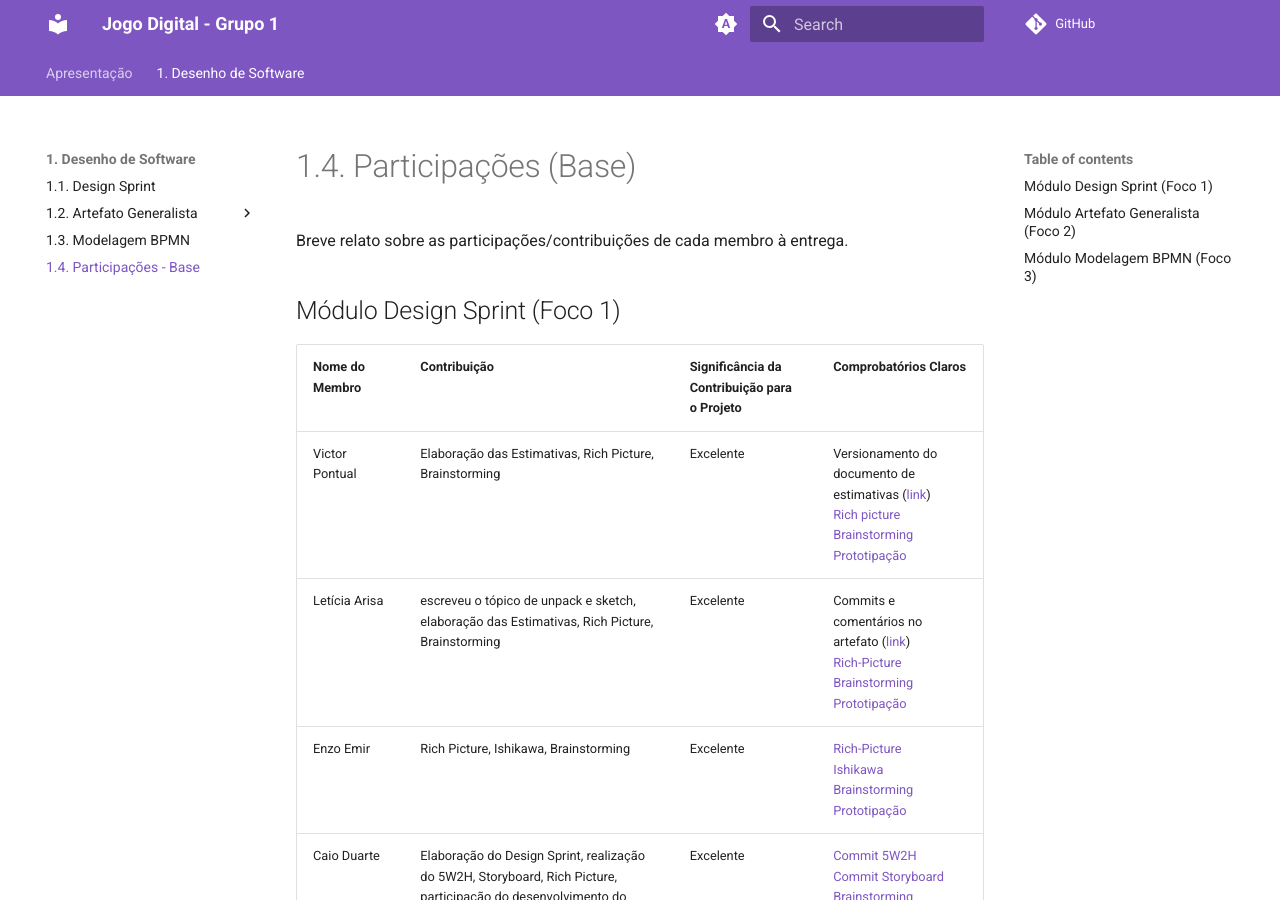
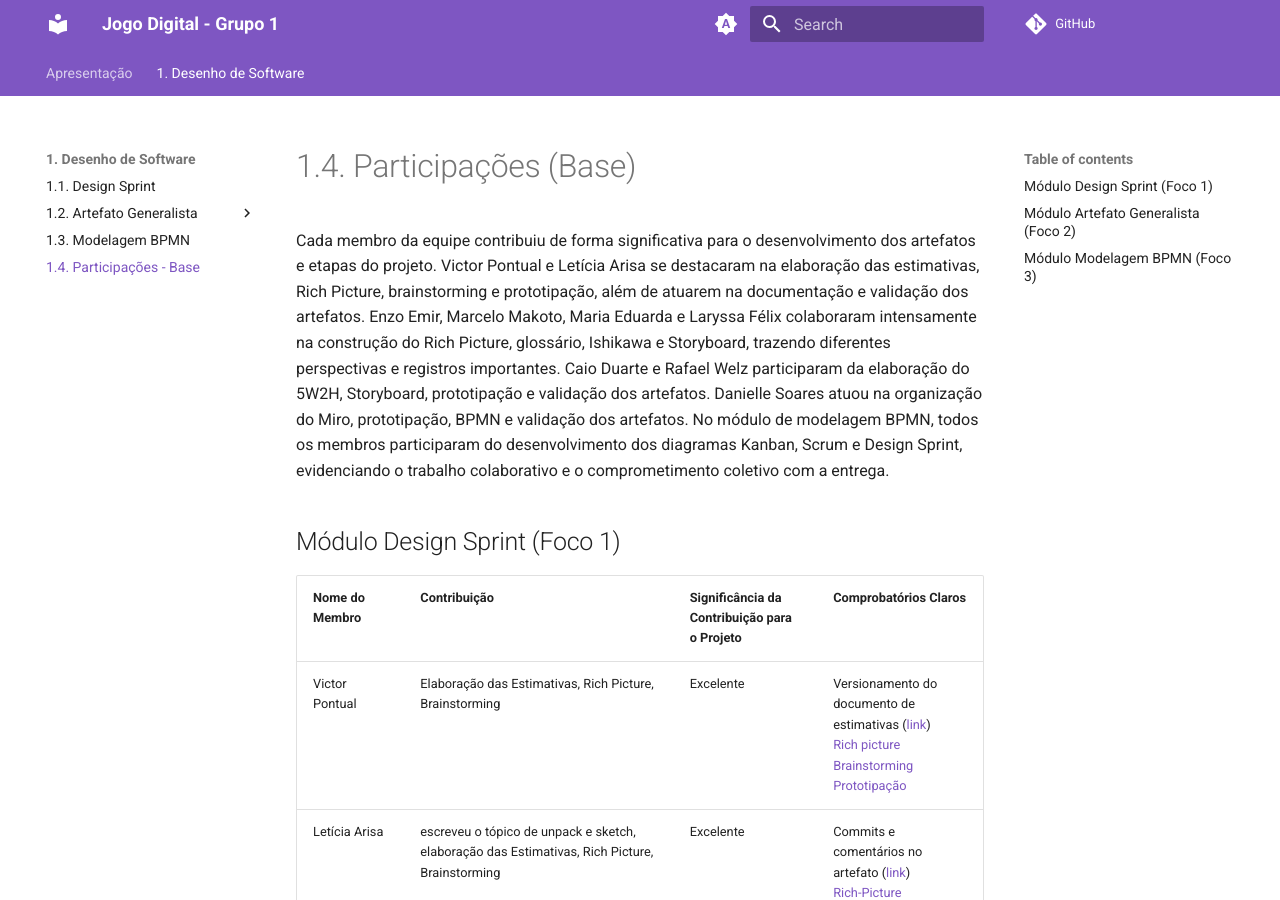
Before and after one commit to UnBArqDsw2025-2-Turma01/2025.2-T01-G1_JogoDigital_Entrega_01, an MkDocs documentation site: the page built from docs/Base/1.4.ParticipacoesBase.md, in a window 1280 px wide and 900 px high. Built offline with MkDocs 1.6.1 and Material for MkDocs 9.7.7, drawn with Linux system fonts in a browser that asks for light colours; comment, search, counter and statistics services are not loaded.

Commit message:
feat: breve relato de participações

```diff
--- a/docs/Base/1.4.ParticipacoesBase.md
+++ b/docs/Base/1.4.ParticipacoesBase.md
@@ -1,6 +1,6 @@
 # 1.4. Participações (Base)
 
-Breve relato sobre as participações/contribuições de cada membro à entrega.
+Cada membro da equipe contribuiu de forma significativa para o desenvolvimento dos artefatos e etapas do projeto. Victor Pontual e Letícia Arisa se destacaram na elaboração das estimativas, Rich Picture, brainstorming e prototipação, além de atuarem na documentação e validação dos artefatos. Enzo Emir, Marcelo Makoto, Maria Eduarda e Laryssa Félix colaboraram intensamente na construção do Rich Picture, glossário, Ishikawa e Storyboard, trazendo diferentes perspectivas e registros importantes. Caio Duarte e Rafael Welz participaram da elaboração do 5W2H, Storyboard, prototipação e validação dos artefatos. Danielle Soares atuou na organização do Miro, prototipação, BPMN e validação dos artefatos. No módulo de modelagem BPMN, todos os membros participaram do desenvolvimento dos diagramas Kanban, Scrum e Design Sprint, evidenciando o trabalho colaborativo e o comprometimento coletivo com a entrega.
 ## Módulo Design Sprint (Foco 1)
 
 | Nome do Membro  | Contribuição                                                                                                                           | Significância da Contribuição para o Projeto | Comprobatórios Claros                                                                                                                                                                                                                                                                                                                                                                                                                                                                                                                                                                                                                                                                                                              |
```
